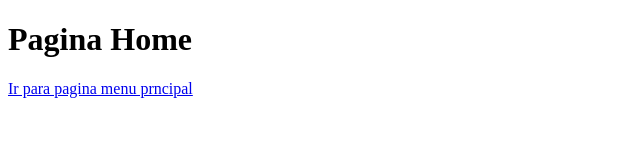
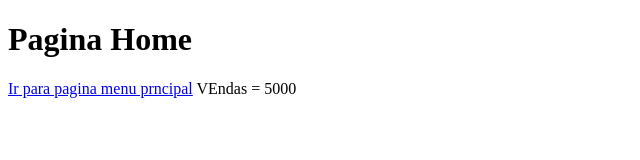
Before and after one commit to fflaviocamilo/aulateste2, a plain HTML site: page Venda.html in a window 1280 px wide. Shown: the whole page, without its empty margins (0-640 px from the left). Drawn offline with Linux system fonts and the light colour scheme.

Commit message:
Acrescentando valor das vendas

```diff
--- a/Venda.html
+++ b/Venda.html
@@ -9,6 +9,7 @@
 <body>
     <h1> Pagina Home</h1>
     <a href="Index.html"> Ir para pagina menu prncipal</a>
+    <h>VEndas = 5000</h>
 
 
 </body>
```
